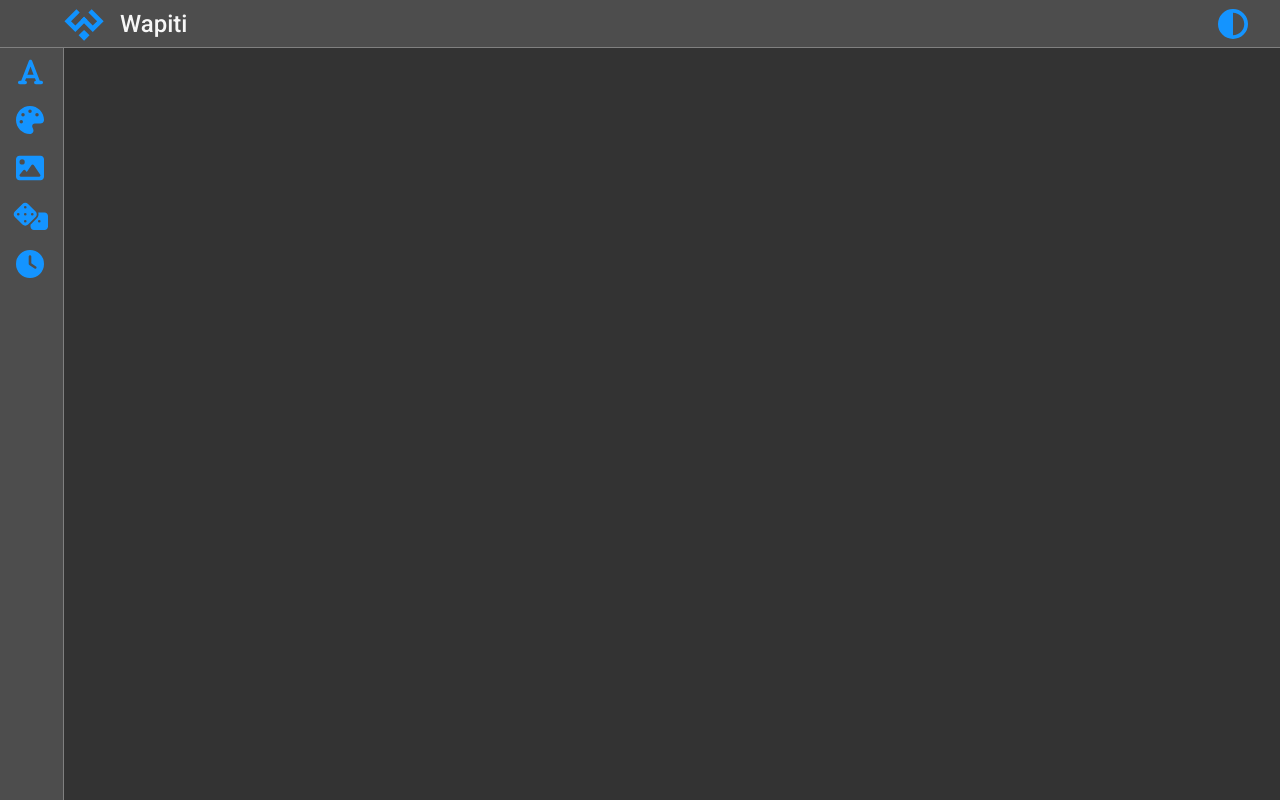
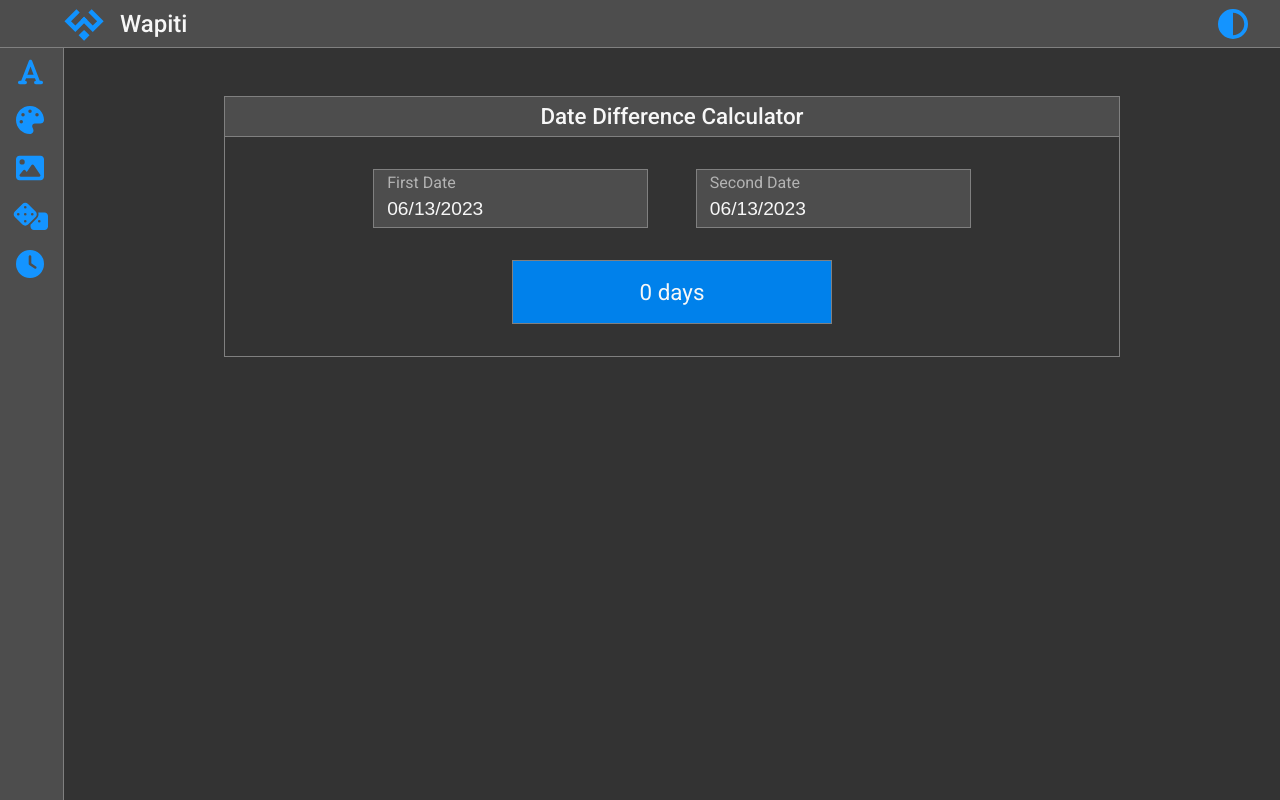
Before and after one commit to devmikh/wapiti-web-tools, a React (Vite) app: page /date-difference-calculator in a window 1280 px wide. Built offline with nearby package versions, Linux system fonts and the light colour scheme.

Commit message:
Implement date difference calculator

```diff
--- a/package.json
+++ b/package.json
@@ -16,6 +16,7 @@
     "lorem-ipsum": "^2.0.8",
     "react": "^18.2.0",
     "react-colorful": "^5.6.1",
+    "react-datepicker": "^4.14.1",
     "react-dom": "^18.2.0",
     "react-easy-crop": "^4.7.4",
     "react-redux": "^8.0.7",
@@ -24,6 +25,7 @@
   },
   "devDependencies": {
     "@types/react": "^18.0.28",
+    "@types/react-datepicker": "^4.11.2",
     "@types/react-dom": "^18.0.11",
     "@types/tinycolor2": "^1.4.3",
     "@typescript-eslint/eslint-plugin": "^5.57.1",
--- a/src/App.tsx
+++ b/src/App.tsx
@@ -1,8 +1,7 @@
+import { useEffect } from 'react'
 import { Route, Routes } from 'react-router-dom'
 import { Provider } from 'react-redux'
-
 import store from '../src/store/store'
-
 import Navbar from './components/layout/Navbar'
 import Toolbar from './components/layout/Toolbar'
 import MobileToolbar from './components/layout/MobileToolbar'
@@ -16,8 +15,7 @@ import TintShadeGenerator from './components/tools/color/TintShadeGenerator'
 import ContrastChecker from './components/tools/color/ContrastChecker'
 import ImageCropper from './components/tools/image/ImageCropper'
 import RandomPasswordGenerator from './components/tools/randomizers/RandomPasswordGenerator'
-import TimeCalculator from './components/tools/time/TimeCalculator'
-import { useEffect } from 'react'
+import DateDifferenceCalculator from './components/tools/time/TimeCalculator'
 
 export default function App() {
 
@@ -51,7 +49,7 @@ export default function App() {
                         <Route path='/contrast-checker' element={<ContrastChecker />}/>
                         <Route path='/image-cropper' element={<ImageCropper />}/>
                         <Route path='/random-password-generator' element={<RandomPasswordGenerator />}/>
-                        <Route path='/time-calculator' element={<TimeCalculator />}/>
+                        <Route path='/date-difference-calculator' element={<DateDifferenceCalculator />}/>
                     </Routes>
                 </div>
             </div>
--- /dev/null
+++ b/src/components/core/Datepicker/index.tsx
@@ -0,0 +1,23 @@
+import DatePicker from 'react-datepicker'
+import 'react-datepicker/dist/react-datepicker.css'
+import Textfield from '../Textfield'
+
+type DatepickerProps = {
+    value: Date,
+    onChange: Function,
+    prompt: string
+}
+
+export default function Datepicker(props: DatepickerProps) {
+
+    const { value, onChange, prompt } = props
+
+    return (
+        <DatePicker
+            selected={value}
+            onChange={(date) => onChange(date)}
+            showYearDropdown
+            enableTabLoop={false}
+            customInput={<Textfield value={value.toString()} prompt={prompt} editable={false} />} />
+    )
+}
--- a/src/components/core/Textfield/index.tsx
+++ b/src/components/core/Textfield/index.tsx
@@ -7,13 +7,14 @@ type TextfieldProps = {
     prompt: string,
     value: string,
     onChange?: Function,
-    disabled?: boolean,
+    onClick?: Function
+    editable?: boolean,
     includeColorPicker?: boolean
 }
 
 export default function Textfield(props: TextfieldProps) {
 
-    const { value, onChange, prompt, disabled, includeColorPicker = false } = props
+    const { value, onChange, onClick, prompt, editable = true, includeColorPicker = false } = props
 
     // Code related purely to color picker, if it is included
     const [showColorPicker, setShowColorPicker] = useState(false)
@@ -58,15 +59,16 @@ export default function Textfield(props: TextfieldProps) {
                             <HexColorPicker color={formatColor(value, 'hex')} onChange={color => handleChange(color)} />
                         </div>}
                     <input
-                    disabled={disabled}
-                    value={value}
-                    onChange={(e: React.ChangeEvent<HTMLInputElement>) => handleChange(e.target.value)}
-                    className={styles['input']}/>
+                        readOnly={!editable}
+                        value={value}
+                        onChange={(e: React.ChangeEvent<HTMLInputElement>) => handleChange(e.target.value)}
+                        className={styles['input']}/>
                 </div> :
                 // Without color picker
                 <input
-                    disabled={disabled}
+                    readOnly={!editable}
                     value={value}
+                    onClick={onClick && (() => onClick())}
                     onChange={onChange && ((e) => onChange(e))}
                     className={styles['input']}/>
             }
--- a/src/components/tools/time/TimeCalculator/index.module.css
+++ b/src/components/tools/time/TimeCalculator/index.module.css
@@ -1,4 +1,61 @@
 .container {
-    width: 30rem;
+    width: 45rem;
     margin-left: 4rem;
 }
+
+.datepickers-container {
+    display: flex;
+    gap: 3rem;
+}
+
+.result-container {
+    width: 20rem;
+    height: 4rem;
+    display: flex;
+    justify-content: center;
+    align-items: center;
+    border: 1px solid var(--grey-200);
+    background-color: var(--blue-600);
+    color: var(--white);
+    font-size: 1.4rem;
+}
+
+:global(body.dark) .result-container {
+    border: 1px solid var(--grey-500);
+}
+
+@media only screen and (max-width: 1500px) {
+    .container {
+        width: 60%;
+    }
+}
+
+@media only screen and (max-width: 1300px) {
+    .container {
+        width: 70%;
+    }
+}
+
+@media only screen and (max-width: 1000px) {
+    .datepickers-container {
+        flex-direction: column;
+        gap: 2rem;
+    }
+}
+
+@media only screen and (max-width: 600px) {
+    .container {
+        width: 95%;
+        margin-left: 0;
+    }
+    .result-container {
+        margin-top: 1rem;
+    }
+}
+
+@media only screen and (max-width: 500px) {
+    .result-container {
+        width: 15rem;
+        font-size: 1.1rem;
+    }
+}
--- a/src/components/tools/time/TimeCalculator/index.tsx
+++ b/src/components/tools/time/TimeCalculator/index.tsx
@@ -1,13 +1,31 @@
+import { useState, useEffect } from 'react'
+import Datepicker from '../../../core/Datepicker'
 import usePageTitle from "../../../../hooks/usePageTitle"
+import { getTimeDifference } from '../../../../utils/time'
 import styles from './index.module.css'
 
-export default function TimeCalculator() {
+export default function DateDifferenceCalculator() {
 
-    usePageTitle('Time Calculator')
+    const [firstDate, setFirstDate] = useState<Date>(new Date())
+    const [secondDate, setSecondDate] = useState<Date>(new Date())
+    const [result, setResult] = useState<string>('')
+
+    usePageTitle('Date Difference Calculator')
+
+    useEffect(() => {
+        setResult(getTimeDifference(firstDate, secondDate))
+    }, [firstDate, secondDate])
 
     return (
         <div className={`tool-container ${styles['container']}`}>
-            <h1 className='tool-title'>Time Calculator</h1>
+            <h1 className='tool-title'>Date Difference Calculator</h1>
+            <div className={styles['datepickers-container']}>
+                <Datepicker value={firstDate} onChange={(date: Date) => setFirstDate(date)} prompt='First Date' />
+                <Datepicker value={secondDate} onChange={(date: Date) => setSecondDate(date)} prompt='Second Date' />
+            </div>
+            <div className={styles['result-container']}>
+                <span>{result}</span>
+            </div>
         </div>
     )
 }
--- a/src/store/features/toolbarState.ts
+++ b/src/store/features/toolbarState.ts
@@ -100,8 +100,8 @@ export const toolbarState = {
             tools: [
                 {
                     id: 0,
-                    name: 'Time Calculator',
-                    link: '/time-calculator',
+                    name: 'Date Difference Calculator',
+                    link: '/date-difference-calculator',
                     active: false
                 }
             ]
--- /dev/null
+++ b/src/utils/time.ts
@@ -0,0 +1,65 @@
+export function getTimeDifference(firstDate: Date, secondDate: Date): string {
+    let startDate
+    let endDate
+    if (firstDate < secondDate) {
+        startDate = firstDate
+        endDate = secondDate
+    } else {
+        startDate = secondDate
+        endDate = firstDate
+    }
+
+    // Calculate the difference in years, months, and days
+    const startYear = startDate.getFullYear()
+    const endYear = endDate.getFullYear()
+    const startMonth = startDate.getMonth()
+    const endMonth = endDate.getMonth()
+    const startDay = startDate.getDate()
+    const endDay = endDate.getDate()
+
+    let yearDiff = endYear - startYear
+    let monthDiff = endMonth - startMonth
+    let dayDiff = endDay - startDay
+
+    if (yearDiff === 0 && monthDiff === 0 && dayDiff === 0) {
+        return '0 days'
+    }
+
+    if (monthDiff < 0) {
+        yearDiff--
+        monthDiff += 12
+    }
+
+    if (dayDiff < 0) {
+        const prevMonthEndDate = new Date(endYear, endMonth, 0)
+        dayDiff += prevMonthEndDate.getDate()
+        monthDiff--
+    }
+
+    if (monthDiff < 0) {
+        yearDiff--
+        monthDiff += 12
+    }
+
+    const years = yearDiff > 0 ? `${yearDiff} year${yearDiff > 1 ? 's' : ''}` : ''
+    const months = monthDiff > 0 ? `${monthDiff} month${monthDiff > 1 ? 's' : ''}` : ''
+    const days = dayDiff > 0 ? `${dayDiff} day${dayDiff > 1 ? 's' : ''}` : ''
+
+    let result = ''
+    if (years) {
+        result += years
+    }
+    if (months) {
+        if (result) {
+            result += ', '
+        }
+        result += months
+    }
+    if (days) {
+        if (result) {
+            result += ', '
+        }
+        result += days
+    }
+    return result
+}
```
Also changed, not shown: 1 other file (tests, documents, lock files or other folders).
